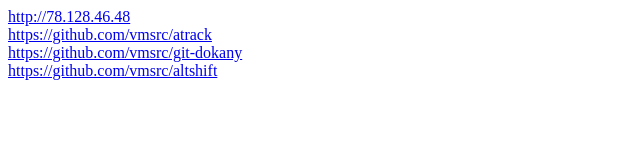
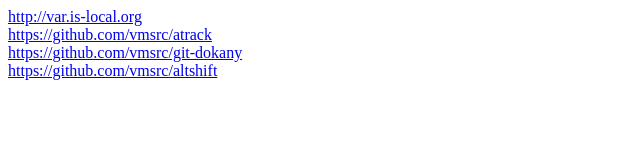
Before and after one commit to vmsrc/vmsrc.github.io, a plain HTML site: page index.html in a window 1280 px wide. Shown: the full height of the page, 0-640 px from the left. Drawn offline with Linux system fonts and the light colour scheme.

Commit message:
Use domain name + https

```diff
--- a/index.html
+++ b/index.html
@@ -2,7 +2,7 @@
 <meta charset="utf-8">
 <link rel="stylesheet" href="/style.css">
 
-<a href=http://78.128.46.48>http://78.128.46.48</a><br>
+<a href=https://var.is-local.org>http://var.is-local.org</a><br>
 <a href=https://github.com/vmsrc/atrack>https://github.com/vmsrc/atrack</a><br>
 <a href=https://github.com/vmsrc/git-dokany>https://github.com/vmsrc/git-dokany</a><br>
 <a href=https://github.com/vmsrc/altshift>https://github.com/vmsrc/altshift</a>
```
